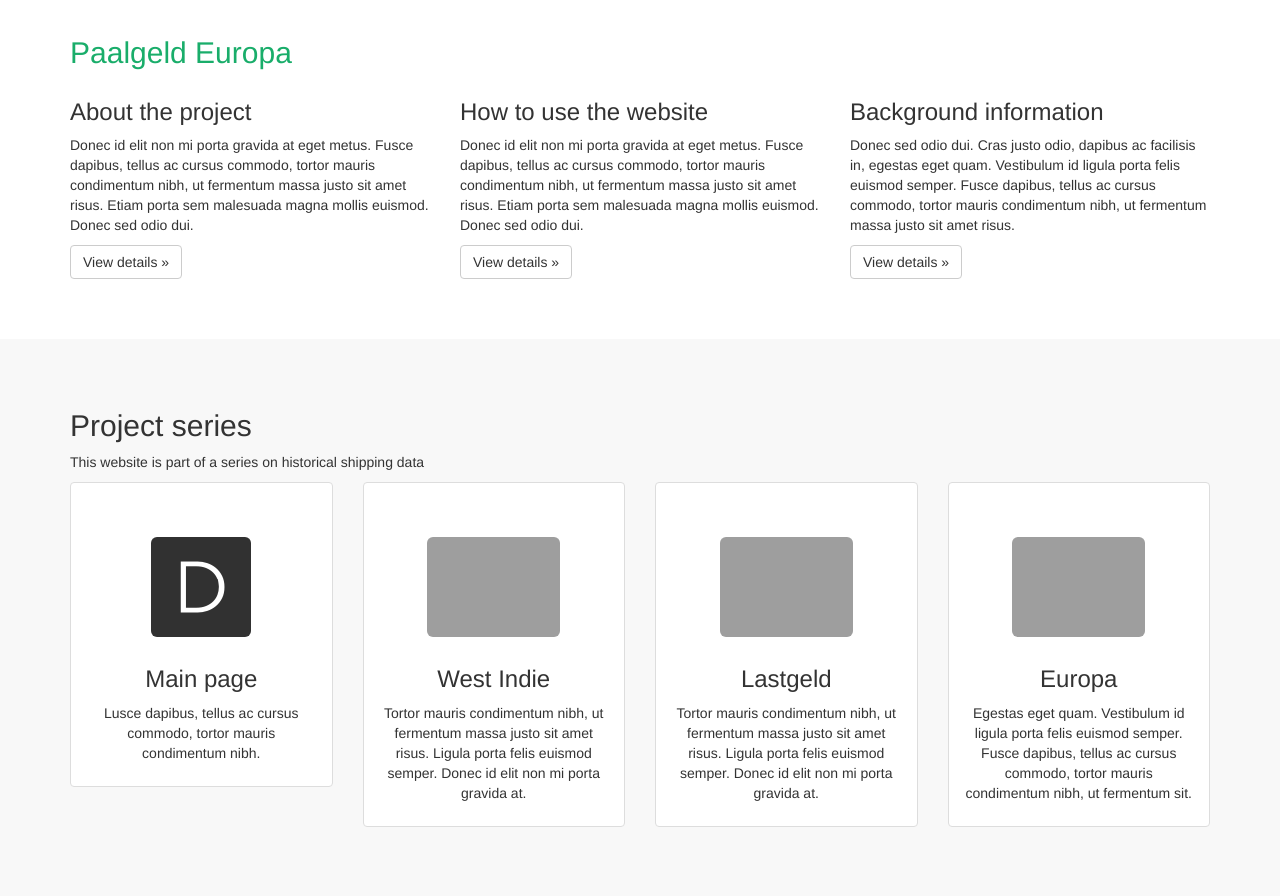
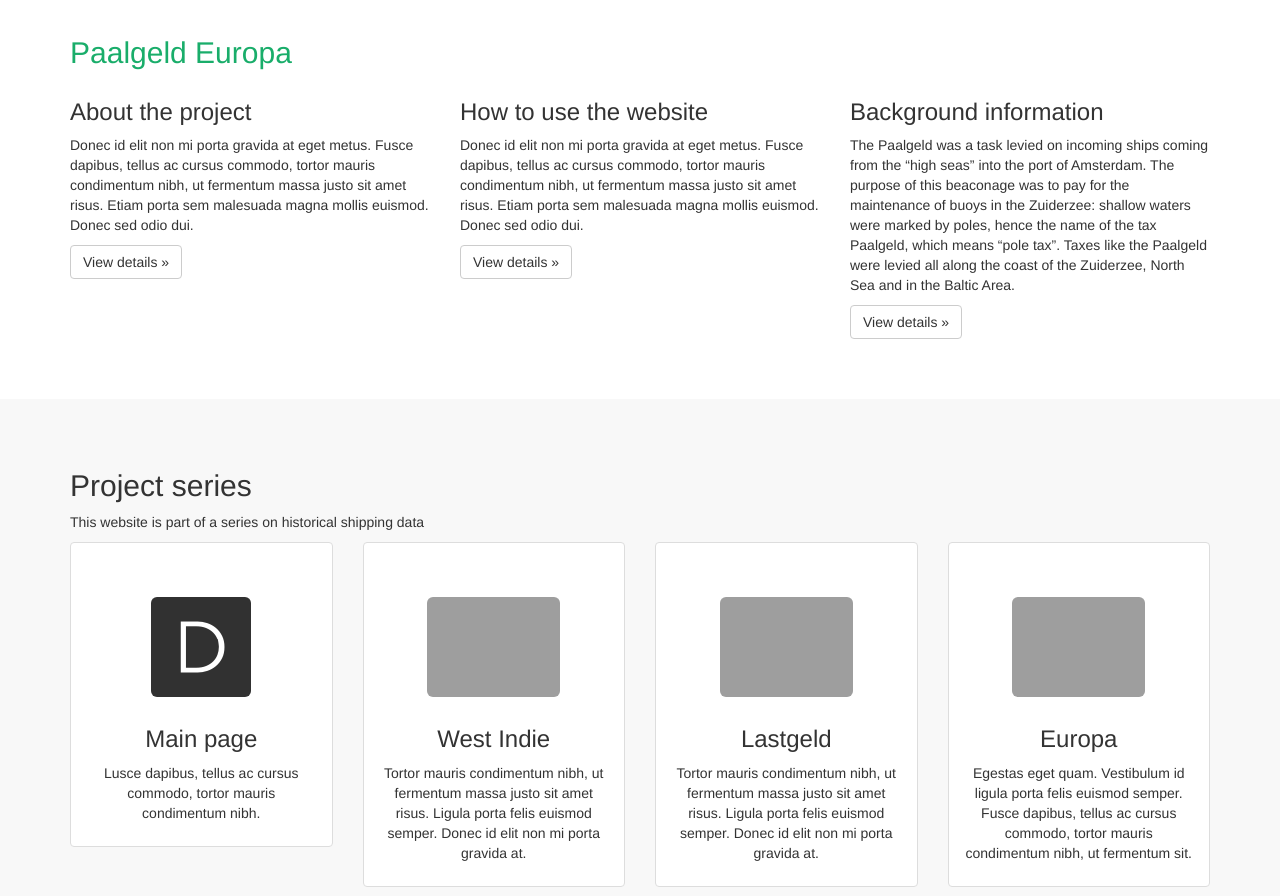
Before and after one commit to HendrikPrins/PaalgeldEuropa, a PHP site: page / in a window 1280 px wide. Shown: the part 690-1586 px from the top of the page. Run offline with PHP 8.4, Linux system fonts and the light colour scheme; some libraries are stand-ins or nearby versions; grey boxes are pictures that could not be loaded.

Commit message:
Infoblokken klaarstomen op de homepagina

```diff
--- a/index.php
+++ b/index.php
@@ -63,18 +63,28 @@ beginPage('', false);
                         <div class="row">
                             <div class="col-md-4">
                               <h3>About the project</h3>
-                              <p>Donec id elit non mi porta gravida at eget metus. Fusce dapibus, tellus ac cursus commodo, tortor mauris condimentum nibh, ut fermentum massa justo sit amet risus. Etiam porta sem malesuada magna mollis euismod. Donec sed odio dui. </p>
+                              <p>Donec id elit non mi porta gravida at eget metus.
+                                Fusce dapibus, tellus ac cursus commodo,
+                                tortor mauris condimentum nibh, ut fermentum massa justo sit amet risus.
+                                Etiam porta sem malesuada magna mollis euismod. Donec sed odio dui. </p>
                               <p><a class="btn btn-default" href="#" role="button">View details &raquo;</a></p>
                             </div>
                             <div class="col-md-4">
                               <h3>How to use the website</h3>
-                              <p>Donec id elit non mi porta gravida at eget metus. Fusce dapibus, tellus ac cursus commodo, tortor mauris condimentum nibh, ut fermentum massa justo sit amet risus. Etiam porta sem malesuada magna mollis euismod. Donec sed odio dui. </p>
+                              <p>Donec id elit non mi porta gravida at eget metus.
+                                Fusce dapibus, tellus ac cursus commodo,
+                                tortor mauris condimentum nibh, ut fermentum massa justo sit amet risus.
+                                Etiam porta sem malesuada magna mollis euismod. Donec sed odio dui. </p>
                               <p><a class="btn btn-default" href="#" role="button">View details &raquo;</a></p>
                            </div>
                             <div class="col-md-4">
                               <h3>Background information</h3>
-                              <p>Donec sed odio dui. Cras justo odio, dapibus ac facilisis in, egestas eget quam. Vestibulum id ligula porta felis euismod semper. Fusce dapibus, tellus ac cursus commodo, tortor mauris condimentum nibh, ut fermentum massa justo sit amet risus.</p>
-                              <p><a class="btn btn-default" href="#" role="button">View details &raquo;</a></p>
+                              <p>The Paalgeld was a task levied on incoming ships coming from the “high seas” into the port of Amsterdam.
+                                The purpose of this beaconage was to pay for the maintenance of buoys in the Zuiderzee:
+                                shallow waters were marked by poles, hence the name of the tax Paalgeld, which means “pole tax”.
+                                Taxes like the Paalgeld were levied all along the coast of the Zuiderzee,
+                                North Sea and in the Baltic Area.</p>
+                              <p><a class="btn btn-default" href="background_info.php" role="button">View details &raquo;</a></p>
                             </div>
                         </div>
                     </div>
```
